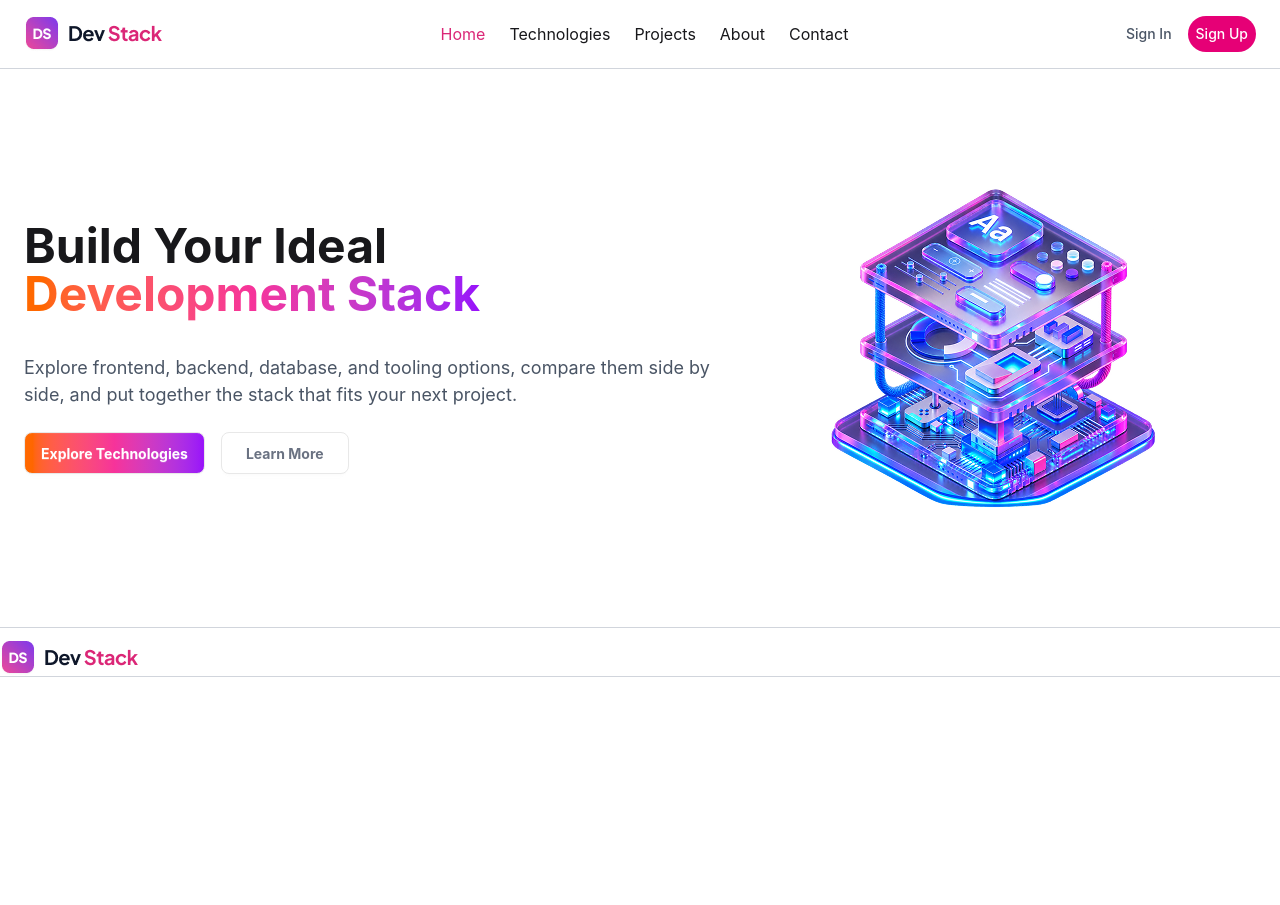
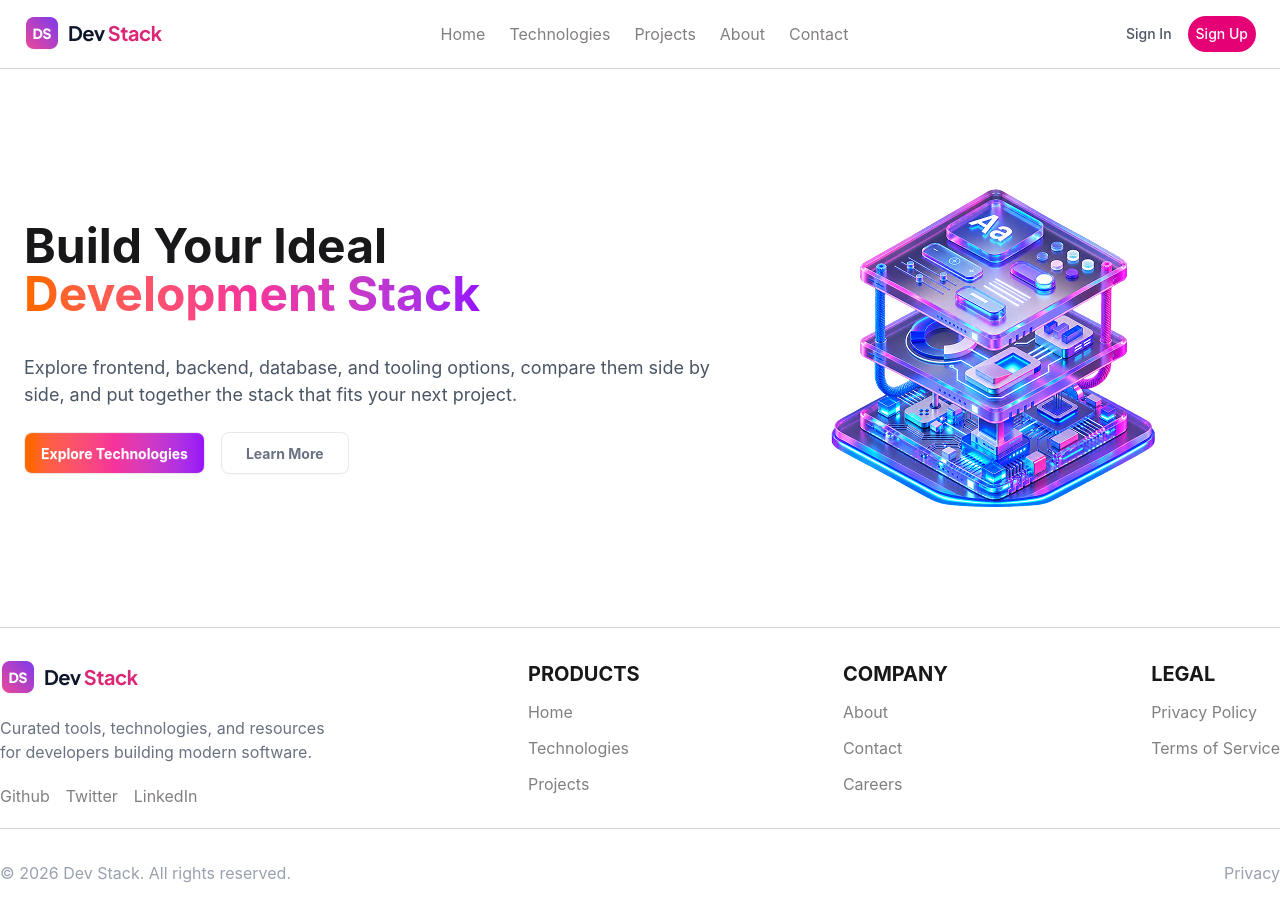
Before and after one commit to tahsinmesbhaturzo-blip/assignment-05, a React (Vite) app: page / in a window 1280 px wide. Before the commit the page ends 800 px from the top, so only its background shows below. Built offline with nearby package versions, Linux system fonts and the light colour scheme.

Commit message:
Footer completed

```diff
--- a/src/components/Footer.tsx
+++ b/src/components/Footer.tsx
@@ -2,11 +2,45 @@ import logo from '../assets/logo-text.png';
 
 const Footer = () => {
     return (
-        <div>
-            <hr className='border-gray-300 pb-3' />
-            <img  src={logo} alt="Logo" />
-            <hr className='border-gray-300 pt-3 container mx-auto'  />
+        <>
+         <hr className='border-gray-300 pb-3' />
+        <div className="flex container mx-auto justify-between py-5">
+
+            <div>
+                <img src={logo} alt="Logo" />
+                <p className="text-gray-500 py-5" >Curated tools, technologies, and resources <br /> for developers building
+modern software.</p>
+                <div className='flex gap-4'>
+                    <a href="#">Github</a>
+                    <a href="#">Twitter</a>
+                    <a href="#">LinkedIn</a>
+                </div>
+            </div>
+            <div className='flex flex-col gap-3'>
+               <h1 className='text-xl font-bold'>PRODUCTS</h1>
+                <a href="#">Home</a>
+                <a href="#">Technologies</a>
+                <a href="#">Projects</a>
+            </div>
+            <div className="flex flex-col gap-3">
+                <h1 className="text-xl font-bold">COMPANY</h1>
+                <a href="#">About</a>
+                <a href="#">Contact</a>
+                <a href="#">Careers</a>
+            </div>
+            <div className="flex flex-col gap-3">
+                <h1 className="text-xl font-bold">LEGAL</h1>
+                <a href="#">Privacy Policy</a>
+                <a href="#">Terms of Service</a>
+            </div>
+
         </div>
+         <hr className='border-gray-300 pb-3 container mx-auto' />
+        <div className='container mx-auto py-5 flex justify-between'>
+        <p className='text-gray-400'>© 2026 Dev Stack. All rights reserved.</p>
+        <p className='text-gray-400'>Privacy</p>
+        </div>
+        </>
     );
 };
 
--- a/src/components/Nav.tsx
+++ b/src/components/Nav.tsx
@@ -3,11 +3,12 @@ import burger from "../assets/hamburger.png"
 
 const Nav = () => {
     return (
+
         <div className="sticky top-0 bg-white z-50">
         <nav className="flex justify-between items-center container mx-auto py-4 px-6 ">
             <a className="md:hidden "><img src={burger} alt="Logo" /></a>
-            <a><img className="md:flex justify-right" src={logo} alt="Logo" /></a>
-            <ul className="flex gap-6 md:flex hidden ">
+            <a href=""><img className="md:flex justify-right" src={logo} alt="Logo" /></a>
+            <ul className=" gap-6 md:flex hidden ">
                 <li><a className="text-[#DB2777]" href="#home">Home</a></li>
                 <li><a className="hover:text-[#DB2777]" href="#technologies">Technologies</a></li>
                 <li><a className="hover:text-[#DB2777]" href="#projects">Projects</a></li>
@@ -18,7 +19,6 @@ const Nav = () => {
                 <button className="text-sm cursor-pointer font-medium text-gray-600 hover:text-pink-600">Sign In</button>
                 <button className="rounded-full cursor-pointer bg-pink-600 p-2 text-sm font-medium text-white hover:bg-pink-700">Sign Up</button>
             </div>
-
         </nav>
         <hr className="border-gray-300" />
         </div>
--- a/src/index.css
+++ b/src/index.css
@@ -1,2 +1,7 @@
 @import "tailwindcss";
 @plugin "daisyui";
+
+
+a{
+    color:rgb(131, 127, 127)
+}
```
Also changed, not shown: src/App.tsx (+7 -3 lines), src/components/Technologies.tsx (+16 -0 lines), src/components/Type.ts (added, +10 -0 lines).
